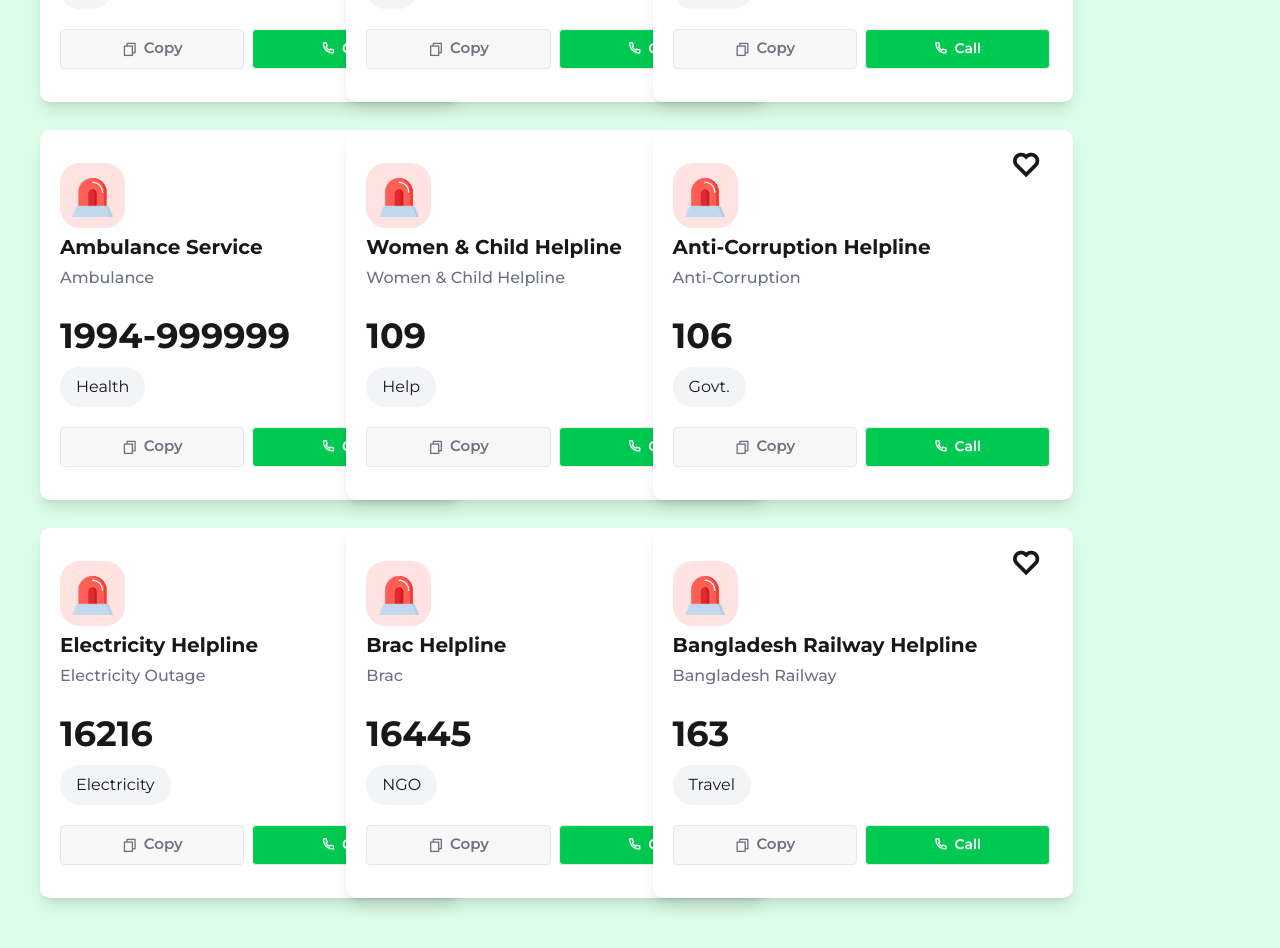
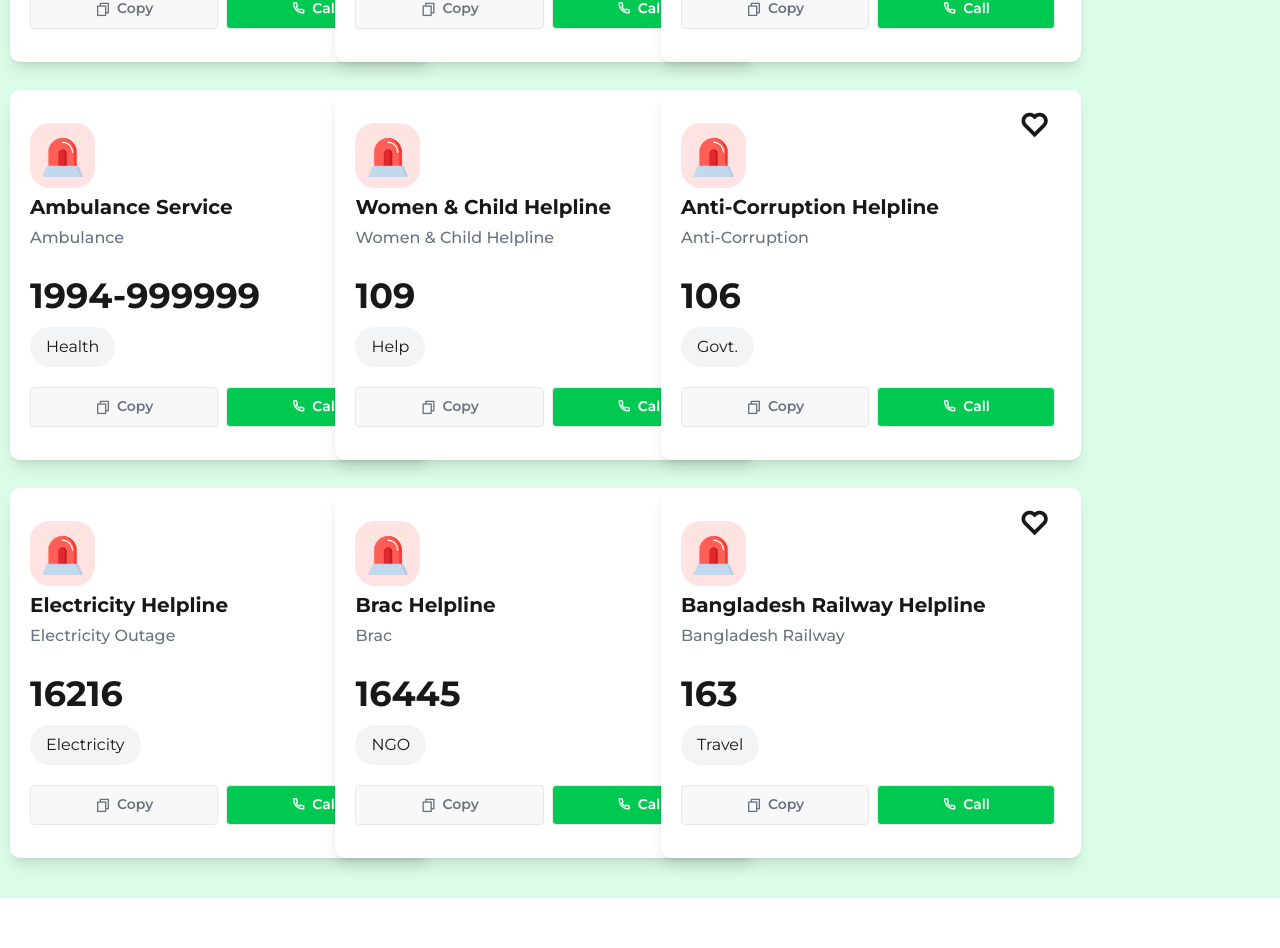
Before and after one commit to Shomrat7677/Assignment-5, a plain HTML site: page index.htm in a window 1280 px wide. Shown: the part 660-1608 px from the top of the page. After the commit the page ends 1558 px from the top, so only its background shows below. Drawn offline with nearby package versions, Linux system fonts and the light colour scheme.

Commit message:
Resonsive the services and clear section

```diff
--- a/index.htm
+++ b/index.htm
@@ -14,7 +14,7 @@
 </head>
 
 <body class="bg-green-100 ">
-  <nav class="nav px-[3rem] py-[1rem] flex flex-col bg-white sm:flex-row justify-between items-center">
+  <nav class="nav px-[rem] py-[1rem] flex flex-col bg-white sm:flex-row justify-between items-center">
     <div class="nav-left flex items-center gap-2 sm: justify-center sm: mb-4">
       <img src="Img/logo.png" class="w-[20%]" alt="">
       <span class="text-[20px] font-bold text-[#006747]">Emergency <br> Service</span>
@@ -42,10 +42,10 @@
   </section>
 
   <section id="service" class="py-10 font-[Montserrat] h-[min-100vh]">
-    <div class="service-container  flex justify-around items-start p-10 gap-7">
-      <div class="service-left grid grid-cols-3 grid-rows-3 gap-7 justify-center items-start">
+    <div class="service-container  flex flex-col items-center px-2.5  sm:flex-row justify-around items-start ">
+      <div class="service-left grid grid-cols-1 gap-7 justify-center items-center text-center sm:grid-cols-3 grid-rows-3">
         <div
-          class="card relative flex flex-col items-start justify-center gap-1 px-5 w-[420px] h-[370px] bg-white rounded-[10px] shadow-lg">
+          class="card relative flex flex-col items-start justify-center gap-1 px-5 w-[390px] h-[370px] bg-white rounded-[10px] shadow-lg sm:w-[420px] h-[370px]">
           <div class="heart absolute top-4 right-4 text-[24px] text-red-500">
             <button class="btn bg-white border-none shadow-none" id="heart"><i class="ri-heart-line text-[30px] hover:text-red-500"></i></button>
           </div>
@@ -56,15 +56,15 @@
           <p class="text-[16px] font-[500] text-gray-500">Narional Emergency</p>
           <h1 class="text-[35px] font-bold mt-4" id="emergency-number">9499</h1>
           <span class="bg-gray-100 px-4 py-2 rounded-[20px]">All</span>
-          <div class="call-btn flex items-center gap-2 mt-4 pr">
-            <button class="btn w-full border text-gray-500 text-[15px]" id="copy-btn"><i
+          <div class="call-btn flex justify-around items-center gap-2 mt-4">
+            <button class="btn  text-gray-500 font-[Montserrat] px-13  sm:px-16" id="copy-btn"><i
                 class="ri-file-copy-line font-[400] text-[16px]"></i>Copy</button>
-            <button class="btn  w-full bg-green-500 text-white font-[Montserrat]" id="call-btn"><i
+            <button class="btn bg-green-500 text-white font-[Montserrat] px-13  sm:px-16" id="call-btn"><i
                 class="ri-phone-line font-[400] text-[15px] font-[Montserrat] "></i>Call</button>
           </div>
         </div>
         <div
-          class="card relative flex flex-col items-start justify-center gap-1 px-5 w-[420px] h-[370px] bg-white rounded-[10px] shadow-lg">
+          class="card relative flex flex-col items-start justify-center gap-1 px-5 w-[390px] h-[370px] bg-white rounded-[10px] shadow-lg sm:w-[420px] h-[370px]">
           <div class="heart absolute top-4 right-4 text-[24px] text-red-500">
             <button class="btn bg-white border-none shadow-none" id="heart"><i class="ri-heart-line text-[30px] hover:text-red-500"></i></button>
           </div>
@@ -75,15 +75,15 @@
           <p class="text-[16px] font-[500] text-gray-500">Police</p>
           <h1 class="text-[35px] font-bold mt-4" id="emergency-number">999</h1>
           <span class="bg-gray-100 px-4 py-2 rounded-[20px]">All</span>
-          <div class="call-btn flex items-center gap-2 mt-4 pr">
-            <button class="btn w-full border text-gray-500 text-[15px]" id="copy-btn"><i
+          <div class="call-btn flex justify-around items-center gap-2 mt-4">
+            <button class="btn  text-gray-500 font-[Montserrat] px-13  sm:px-16" id="copy-btn"><i
                 class="ri-file-copy-line font-[400] text-[16px]"></i>Copy</button>
-            <button class="btn  w-full bg-green-500 text-white font-[Montserrat]" id="call-btn"><i
+            <button class="btn bg-green-500 text-white font-[Montserrat] px-13  sm:px-16" id="call-btn"><i
                 class="ri-phone-line font-[400] text-[15px] font-[Montserrat] "></i>Call</button>
           </div>
         </div>
         <div
-          class="card relative flex flex-col items-start justify-center gap-1 px-5 w-[420px] h-[370px] bg-white rounded-[10px] shadow-lg">
+          class="card relative flex flex-col items-start justify-center gap-1 px-5 w-[390px] h-[370px] bg-white rounded-[10px] shadow-lg sm:w-[420px] h-[370px]">
           <div class="heart absolute top-4 right-4 text-[24px] text-red-500">
             <button class="btn bg-white border-none shadow-none" id="heart"><i class="ri-heart-line text-[30px] hover:text-red-500"></i></button>
           </div>
@@ -94,15 +94,15 @@
           <p class="text-[16px] font-[500] text-gray-500">Fire Service </p>
           <h1 class="text-[35px] font-bold mt-4" id="emergency-number">999</h1>
           <span class="bg-gray-100 px-4 py-2 rounded-[20px]">Police</span>
-          <div class="call-btn flex items-center gap-2 mt-4 pr">
-            <button class="btn w-full border text-gray-500 text-[15px]" id="copy-btn"><i
+          <div class="call-btn flex justify-around items-center gap-2 mt-4">
+            <button class="btn  text-gray-500 font-[Montserrat] px-13  sm:px-16" id="copy-btn"><i
                 class="ri-file-copy-line font-[400] text-[16px]"></i>Copy</button>
-            <button class="btn  w-full bg-green-500 text-white font-[Montserrat]" id="call-btn"><i
+            <button class="btn bg-green-500 text-white font-[Montserrat] px-13  sm:px-16" id="call-btn"><i
                 class="ri-phone-line font-[400] text-[15px] font-[Montserrat] "></i>Call</button>
           </div>
         </div>
         <div
-          class="card relative flex flex-col items-start justify-center gap-1 px-5 w-[420px] h-[370px] bg-white rounded-[10px] shadow-lg">
+          class="card relative flex flex-col items-start justify-center gap-1 px-5 w-[390px] h-[370px] bg-white rounded-[10px] shadow-lg sm:w-[420px] h-[370px]">
           <div class="heart absolute top-4 right-4 text-[24px] text-red-500">
             <button class="btn bg-white border-none shadow-none" id="heart"><i class="ri-heart-line text-[30px] hover:text-red-500"></i></button>
           </div>
@@ -113,15 +113,15 @@
           <p class="text-[16px] font-[500] text-gray-500">Ambulance</p>
           <h1 class="text-[35px] font-bold mt-4" id="emergency-number">1994-999999</h1>
           <span class="bg-gray-100 px-4 py-2 rounded-[20px]">Health</span>
-          <div class="call-btn flex items-center gap-2 mt-4 pr">
-            <button class="btn w-full border text-gray-500 text-[15px]" id="copy-btn"><i
+          <div class="call-btn flex justify-around items-center gap-2 mt-4">
+            <button class="btn  text-gray-500 font-[Montserrat] px-13  sm:px-16" id="copy-btn"><i
                 class="ri-file-copy-line font-[400] text-[16px]"></i>Copy</button>
-            <button class="btn  w-full bg-green-500 text-white font-[Montserrat]" id="call-btn"><i
+            <button class="btn bg-green-500 text-white font-[Montserrat] px-13  sm:px-16" id="call-btn"><i
                 class="ri-phone-line font-[400] text-[15px] font-[Montserrat] "></i>Call</button>
           </div>
         </div>
         <div
-          class="card relative flex flex-col items-start justify-center gap-1 px-5 w-[420px] h-[370px] bg-white rounded-[10px] shadow-lg">
+          class="card relative flex flex-col items-start justify-center gap-1 px-5 w-[390px] h-[370px] bg-white rounded-[10px] shadow-lg sm:w-[420px] h-[370px]">
           <div class="heart absolute top-4 right-4 text-[24px] text-red-500">
             <button class="btn bg-white border-none shadow-none" id="heart"><i class="ri-heart-line text-[30px] hover:text-red-500"></i></button>
           </div>
@@ -132,15 +132,15 @@
           <p class="text-[16px] font-[500] text-gray-500">Women & Child Helpline</p>
           <h1 class="text-[35px] font-bold mt-4" id="emergency-number">109</h1>
           <span class="bg-gray-100 px-4 py-2 rounded-[20px]">Help</span>
-          <div class="call-btn flex items-center gap-2 mt-4 pr">
-            <button class="btn w-full border text-gray-500 text-[15px]" id="copy-btn"><i
+          <div class="call-btn flex justify-around items-center gap-2 mt-4">
+            <button class="btn  text-gray-500 font-[Montserrat] px-13  sm:px-16" id="copy-btn"><i
                 class="ri-file-copy-line font-[400] text-[16px]"></i>Copy</button>
-            <button class="btn  w-full bg-green-500 text-white font-[Montserrat]" id="call-btn"><i
+            <button class="btn bg-green-500 text-white font-[Montserrat] px-13  sm:px-16" id="call-btn"><i
                 class="ri-phone-line font-[400] text-[15px] font-[Montserrat] "></i>Call</button>
           </div>
         </div>
         <div
-          class="card relative flex flex-col items-start justify-center gap-1 px-5 w-[420px] h-[370px] bg-white rounded-[10px] shadow-lg">
+          class="card relative flex flex-col items-start justify-center gap-1 px-5 w-[390px] h-[370px] bg-white rounded-[10px] shadow-lg sm:w-[420px] h-[370px]">
           <div class="heart absolute top-4 right-4 text-[24px] text-red-500">
             <button class="btn bg-white border-none shadow-none" id="heart"><i class="ri-heart-line text-[30px] hover:text-red-500"></i></button>
           </div>
@@ -151,15 +151,15 @@
           <p class="text-[16px] font-[500] text-gray-500">Anti-Corruption </p>
           <h1 class="text-[35px] font-bold mt-4" id="emergency-number">106</h1>
           <span class="bg-gray-100 px-4 py-2 rounded-[20px]">Govt.</span>
-          <div class="call-btn flex items-center gap-2 mt-4 pr">
-            <button class="btn w-full border text-gray-500 text-[15px]" id="copy-btn"><i
+          <div class="call-btn flex justify-around items-center gap-2 mt-4">
+            <button class="btn  text-gray-500 font-[Montserrat] px-13  sm:px-16" id="copy-btn"><i
                 class="ri-file-copy-line font-[400] text-[16px]"></i>Copy</button>
-            <button class="btn  w-full bg-green-500 text-white font-[Montserrat]" id="call-btn"><i
+            <button class="btn bg-green-500 text-white font-[Montserrat] px-13  sm:px-16" id="call-btn"><i
                 class="ri-phone-line font-[400] text-[15px] font-[Montserrat] "></i>Call</button>
           </div>
         </div>
         <div
-          class="card relative flex flex-col items-start justify-center gap-1 px-5 w-[420px] h-[370px] bg-white rounded-[10px] shadow-lg">
+          class="card relative flex flex-col items-start justify-center gap-1 px-5 w-[390px] h-[370px] bg-white rounded-[10px] shadow-lg sm:w-[420px] h-[370px]">
           <div class="heart absolute top-4 right-4 text-[24px] text-red-500">
             <button class="btn bg-white border-none shadow-none" id="heart"><i class="ri-heart-line text-[30px] hover:text-red-500"></i></button>
           </div>
@@ -170,15 +170,15 @@
           <p class="text-[16px] font-[500] text-gray-500">Electricity Outage</p>
           <h1 class="text-[35px] font-bold mt-4" id="emergency-number">16216</h1>
           <span class="bg-gray-100 px-4 py-2 rounded-[20px]">Electricity</span>
-          <div class="call-btn flex items-center gap-2 mt-4 pr">
-            <button class="btn w-full border text-gray-500 text-[15px]" id="copy-btn"><i
+          <div class="call-btn flex justify-around items-center gap-2 mt-4">
+            <button class="btn  text-gray-500 font-[Montserrat] px-13  sm:px-16" id="copy-btn"><i
                 class="ri-file-copy-line font-[400] text-[16px]"></i>Copy</button>
-            <button class="btn  w-full bg-green-500 text-white font-[Montserrat]" id="call-btn"><i
+            <button class="btn bg-green-500 text-white font-[Montserrat] px-13  sm:px-16" id="call-btn"><i
                 class="ri-phone-line font-[400] text-[15px] font-[Montserrat] "></i>Call</button>
           </div>
         </div>
         <div
-          class="card relative flex flex-col items-start justify-center gap-1 px-5 w-[420px] h-[370px] bg-white rounded-[10px] shadow-lg">
+          class="card relative flex flex-col items-start justify-center gap-1 px-5 w-[390px] h-[370px] bg-white rounded-[10px] shadow-lg sm:w-[420px] h-[370px]">
           <div class="heart absolute top-4 right-4 text-[24px] text-red-500">
             <button class="btn bg-white border-none shadow-none" id="heart"><i class="ri-heart-line text-[30px] hover:text-red-500"></i></button>
           </div>
@@ -189,15 +189,15 @@
           <p class="text-[16px] font-[500] text-gray-500">Brac</p>
           <h1 class="text-[35px] font-bold mt-4" id="emergency-number">16445</h1>
           <span class="bg-gray-100 px-4 py-2 rounded-[20px]">NGO</span>
-          <div class="call-btn flex items-center gap-2 mt-4 pr">
-            <button class="btn w-full border text-gray-500 text-[15px]" id="copy-btn"><i
+          <div class="call-btn flex justify-around items-center gap-2 mt-4">
+            <button class="btn  text-gray-500 font-[Montserrat] px-13  sm:px-16" id="copy-btn"><i
                 class="ri-file-copy-line font-[400] text-[16px]"></i>Copy</button>
-            <button class="btn  w-full bg-green-500 text-white font-[Montserrat]" id="call-btn"><i
+            <button class="btn bg-green-500 text-white font-[Montserrat] px-13  sm:px-16" id="call-btn"><i
                 class="ri-phone-line font-[400] text-[15px] font-[Montserrat] "></i>Call</button>
           </div>
         </div>
         <div
-          class="card relative flex flex-col items-start justify-center gap-1 px-5 w-[420px] h-[370px] bg-white rounded-[10px] shadow-lg">
+          class="card relative flex flex-col items-start justify-center gap-1 px-5 w-[390px] h-[370px] bg-white rounded-[10px] shadow-lg sm:w-[420px] h-[370px]">
           <div class="heart absolute top-4 right-4 text-[24px] text-red-500">
             <button class="btn bg-white border-none shadow-none" id="heart"><i class="ri-heart-line text-[30px] hover:text-red-500"></i></button>
           </div>
@@ -208,15 +208,15 @@
           <p class="text-[16px] font-[500] text-gray-500">Bangladesh Railway</p>
           <h1 class="text-[35px] font-bold mt-4" id="emergency-number">163</h1>
           <span class="bg-gray-100 px-4 py-2 rounded-[20px]">Travel</span>
-          <div class="call-btn flex items-center gap-2 mt-4 pr">
-            <button class="btn w-full border text-gray-500 text-[15px]" id="copy-btn"><i
+          <div class="call-btn flex justify-around items-center gap-2 mt-4">
+            <button class="btn  text-gray-500 font-[Montserrat] px-13  sm:px-16" id="copy-btn"><i
                 class="ri-file-copy-line font-[400] text-[16px]"></i>Copy</button>
-            <button class="btn  w-full bg-green-500 text-white font-[Montserrat]" id="call-btn"><i
+            <button class="btn bg-green-500 text-white font-[Montserrat] px-13  sm:px-16" id="call-btn"><i
                 class="ri-phone-line font-[400] text-[15px] font-[Montserrat] "></i>Call</button>
           </div>
         </div>
       </div>
-      <div class="service-right w-[400px] h-[min-74.5rem] bg-white rounded-[10px] shadow-lg p-4">
+      <div class="service-right w-[390px] sm:w-[420px]  bg-white rounded-[10px] shadow-lg p-4  mt-8">
         <div class="call-history">
           <div class="header flex justify-between items-center mb-4">
             <div class="title flex gap-2 justify-center items-center"><i class="ri-time-line text-[20px]"></i> <h2 class=" font-[700]">Call History</h2></div>
```
